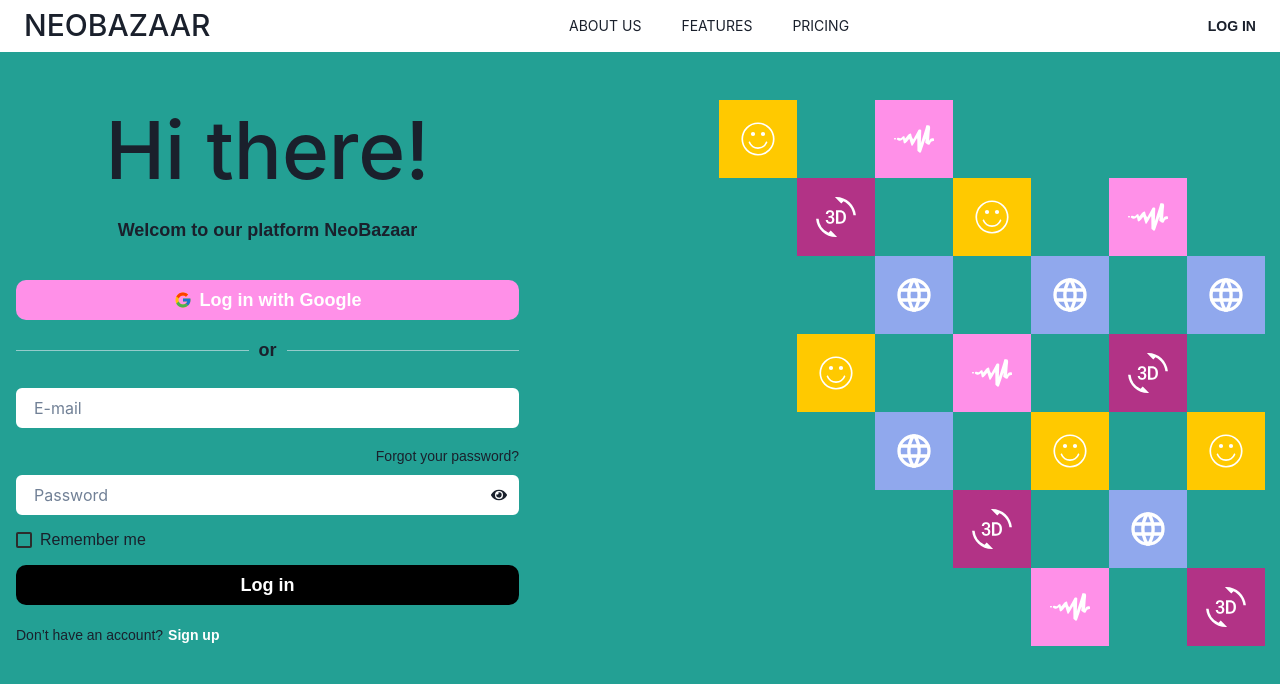
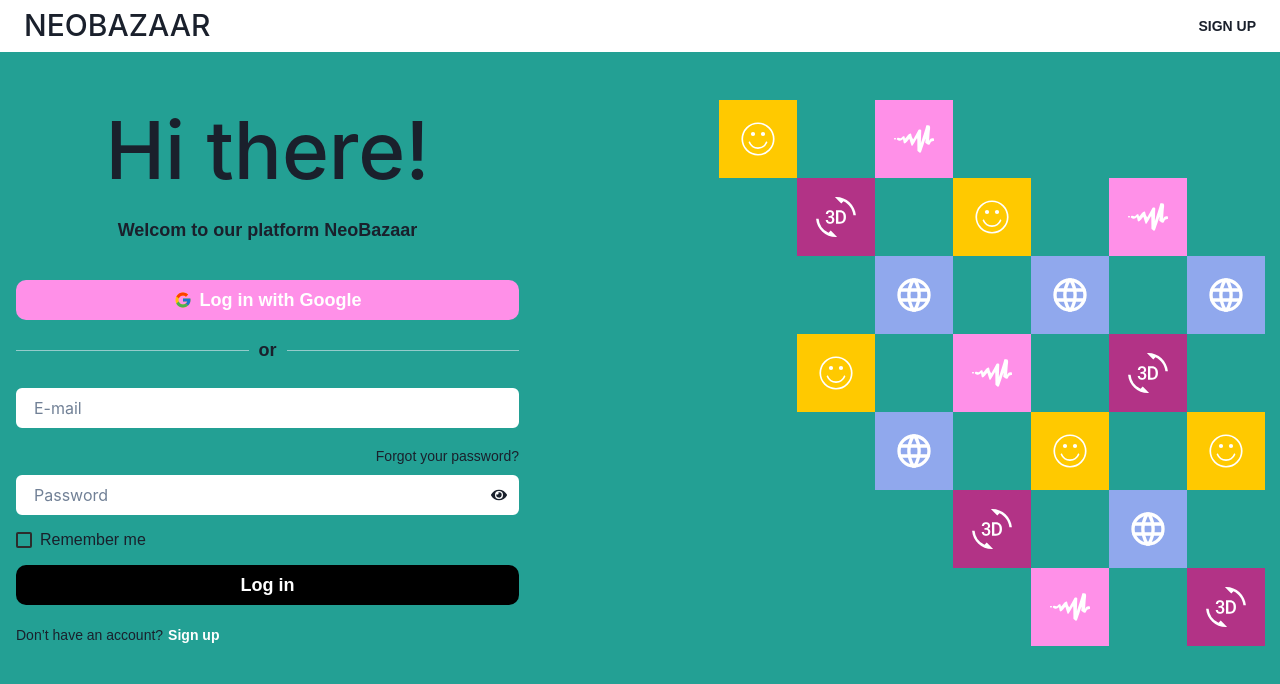
Before and after one commit to lada000/DigitalBazaar, a React (Create React App) app: page /log-in in a window 1280 px wide. Shown: the top 684 px of the page. Built offline with nearby package versions, Linux system fonts and the light colour scheme.

Commit message:
Fix header in LogIn page

```diff
--- a/src/components/LogInSignUp/formLogIn.jsx
+++ b/src/components/LogInSignUp/formLogIn.jsx
@@ -1,5 +1,6 @@
 import { React, useState } from "react";
 import { useForm } from "react-hook-form";
+import { Link as ReactRouterLink } from 'react-router-dom';
 import {
   Box,
   FormControl,
@@ -10,7 +11,7 @@
   IconButton,
   VStack,
   Text,
-  Link,
+  Link as ChakraLink,
   Checkbox,
   Flex,
 } from "@chakra-ui/react";
@@ -58,7 +59,7 @@
         </FormControl>
         <Flex justifyContent="flex-end" width="100%">
           <Box>
-            <Link textStyle="body-small">Forgot your password?</Link>
+            <ChakraLink textStyle="body-small">Forgot your password?</ChakraLink>
           </Box>
         </Flex>
         <FormControl>
@@ -68,6 +69,7 @@
               id='password'
               type={showPassword ? "text" : "password"}
               placeholder='Password'
+              autoComplete='current-password'
               {...register("password", { required: "Password is required." })}
               sx={{
                 color: "black",
@@ -98,9 +100,9 @@
       </VStack>
       <Text textStyle='body-small' margin='20px 0'>
         Don’t have an account?
-        <Link textStyle='button-medium' color='#fff' padding="0 5px">
+        <ChakraLink as={ReactRouterLink} to="/sign-up" textStyle='button-medium' color='#fff' padding="0 5px">
           Sign up
-        </Link>
+        </ChakraLink>
       </Text>
     </Box>
   );
--- /dev/null
+++ b/src/components/LogInSignUp/headerLogIn.jsx
@@ -0,0 +1,20 @@
+import React from "react";
+import  {Link as ChakraLink, Flex, Container, Box, List, ListItem} from '@chakra-ui/react';
+import { Link as ReactRouterLink } from 'react-router-dom';
+
+
+const HeaderLogIn = () => {
+    return (
+        <Box as="header" padding="8px" position="fixed" top={0} w="100%" zIndex="10" bg="white">
+            <Container maxW="8xl" textTransform="uppercase">
+                <Flex justifyContent="space-between" alignItems="center">
+                    <ChakraLink as={ReactRouterLink} to="/" style={{ textDecoration: "none" }} fontWeight="500" fontSize="30px" lineHeight="35.8px">NEOBAZAAR</ChakraLink>
+                    <ChakraLink textStyle="button-medium" as={ReactRouterLink} to="/sign-up"> Sign Up </ChakraLink>
+                </Flex>
+
+            </Container>
+        </Box>
+    )
+}
+
+export default HeaderLogIn;
--- a/src/pages/logIn.jsx
+++ b/src/pages/logIn.jsx
@@ -13,16 +13,16 @@
   Grid,
   SimpleGrid,
 } from "@chakra-ui/react";
-import Header from "../components/Header";
 import LoginSquares from "../components/LogInSignUp/loginSquares";
 import ButtonGoogle from "../components/LogInSignUp/buttonGoogle";
 import FormLogIn from "../components/LogInSignUp/formLogIn";
 import FormLogInSeparator from "../components/LogInSignUp/formLogInSeparator";
+import HeaderLogIn from "../components/LogInSignUp/headerLogIn";
 
 const LogIn = () => {
   return (
     <Box as='section' bgColor='green-black' w='100vw' h='100vh' overflow="auto">
-      <Header />
+      <HeaderLogIn />
       <Container maxW='8xl'>
         <Box display='flex' margin='50px auto'>
           <Box margin='0 100px 0 0' width='50%'>
--- /dev/null
+++ b/src/pages/signUp.jsx
@@ -0,0 +1,9 @@
+import React from 'react'
+
+const SignUp = () => {
+  return (
+    <div>SignUp</div>
+  )
+}
+
+export default SignUp
--- a/src/routes/routers.jsx
+++ b/src/routes/routers.jsx
@@ -5,6 +5,7 @@
 import TermsOfService from "../pages/termsOfService";
 import LogIn from "../pages/logIn";
 import { useLocation } from "react-router-dom";
+import SignUp from "../pages/signUp";
 
 const ScrollToTop = () => {
   const { pathname } = useLocation();
@@ -24,6 +25,8 @@
       <Route path='/privacy-policy' element={<PrivacyPolice />} />
       <Route path='/terms-of-service' element={<TermsOfService />} />
       <Route path='/log-in' element={<LogIn />} />
+      <Route path='/sign-up' element={<SignUp />} />
+
 
       {/* Add more routes as needed */}
     </Routes>
```
